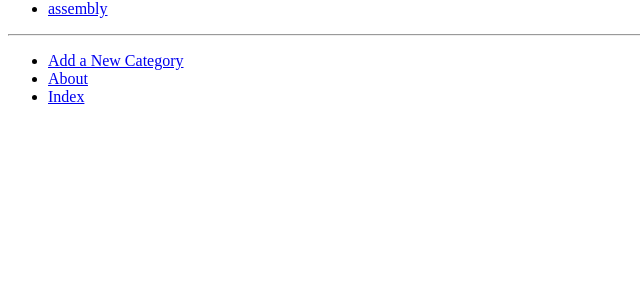
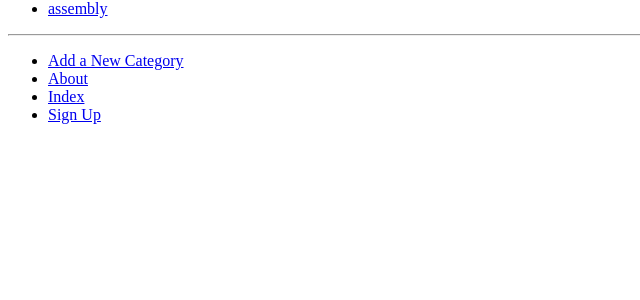
Before and after one commit to JihuaTian/tango_with_django_project, a Django app: page /rango/add_category/ in a window 1280 px wide. Shown: the part 171-471 px from the top of the page, without its empty margins (0-640 px from the left). Run offline with Django 3.2, Linux system fonts and the light colour scheme; data comes from the database, SQL or seed files in the repository.

Commit message:
update base template

```diff
--- a/templates/rango/base.html
+++ b/templates/rango/base.html
@@ -29,6 +29,7 @@
             <li><a href="{% url 'rango:add_category' %}">Add a New Category</a></li>
             <li><a href="{% url 'rango:about' %}">About</a></li>
             <li><a href="{% url 'rango:index' %}">Index</a></li>
+            <li><a href="{% url 'rango:register' %}">Sign Up</a></li>
         </ul>
     </div>
 
```
